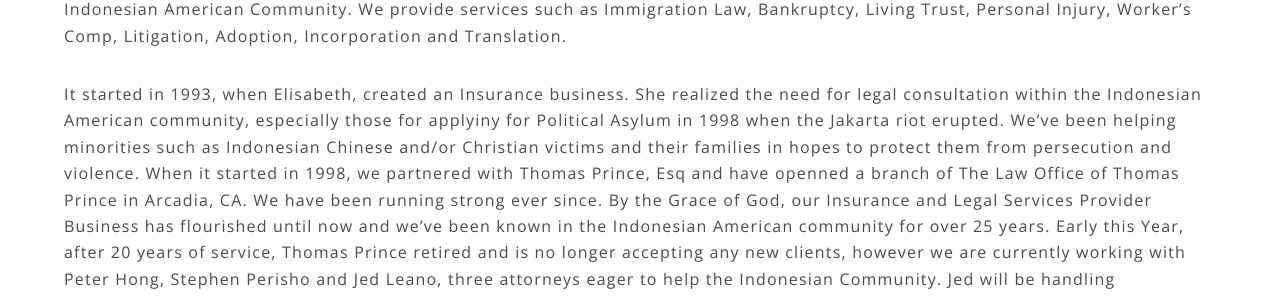
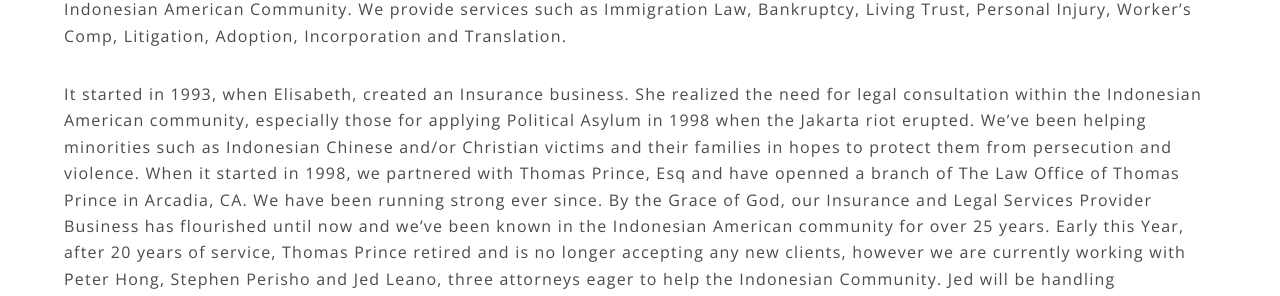
Before and after one commit to ekarsana/ekarsana.github.io, a Jekyll site: the page built from aboutus.html, in a window 1280 px wide and 900 px high, scrolled down 446 px. Shown: the part 177-473 px from the top of the window. Built offline with Jekyll 4.4.1, drawn with Linux system fonts in a browser that asks for light colours; some of the changed text lies outside the part shown.

Commit message:
Update aboutus.html

```diff
--- a/aboutus.html
+++ b/aboutus.html
@@ -5,7 +5,7 @@
 	<h3>Who we are.</h3>
 	<p>WE ARE NOT AN ATTORNEY. Elisabeth Karsana is CA Bonded Immigration Consultant (Bond# TCS25618) and member of CALDA (California Association of Legal Documents Assistant). We formed the company,Transformed Legal Services, LLC  d/b/a Indonesian American Community Services in 2018. We work together with a few attorney for form a one-stop legal services provider to the Indonesian American Community. We provide services such as Immigration Law, Bankruptcy, Living Trust, Personal Injury, Worker’s Comp, Litigation, Adoption, Incorporation and Translation.</p>
 
-	<p>It started in 1993, when Elisabeth, created an Insurance business. She realized the need for legal consultation within the Indonesian American community, especially those for applyiny for Political Asylum in 1998 when the Jakarta riot erupted. We’ve been helping minorities such as Indonesian Chinese and/or Christian victims and their families in hopes to protect them from persecution and violence. When it started in 1998, we partnered with Thomas Prince, Esq and have openned a branch of The Law Office of Thomas Prince in Arcadia, CA. We have been running strong ever since. By the Grace of God, our Insurance and Legal Services Provider Business has flourished until now and we’ve been known in the Indonesian American community for over 25 years. Early this Year, after 20 years of service, Thomas Prince retired and is no longer accepting any new clients, however we are currently working with Peter Hong, Stephen Perisho and Jed Leano, three attorneys eager to help the Indonesian Community. Jed will be handling immigration and Peter Hong will be handling the rest of the legal services. Thank you for reading our story and we hope we make an impact on yours.</p>
+	<p>It started in 1993, when Elisabeth, created an Insurance business. She realized the need for legal consultation within the Indonesian American community, especially those for applying Political Asylum in 1998 when the Jakarta riot erupted. We’ve been helping minorities such as Indonesian Chinese and/or Christian victims and their families in hopes to protect them from persecution and violence. When it started in 1998, we partnered with Thomas Prince, Esq and have openned a branch of The Law Office of Thomas Prince in Arcadia, CA. We have been running strong ever since. By the Grace of God, our Insurance and Legal Services Provider Business has flourished until now and we’ve been known in the Indonesian American community for over 25 years. Early this Year, after 20 years of service, Thomas Prince retired and is no longer accepting any new clients, however we are currently working with Peter Hong, Stephen Perisho and Jed Leano, three attorneys eager to help the Indonesian Community. Jed will be handling immigration and Peter Hong will be handling the rest of the legal services. Thank you for reading our story and we hope we make an impact on yours.</p>
 
     <hr />
     <h5>Proverbs 3:5-6</h5>
```
